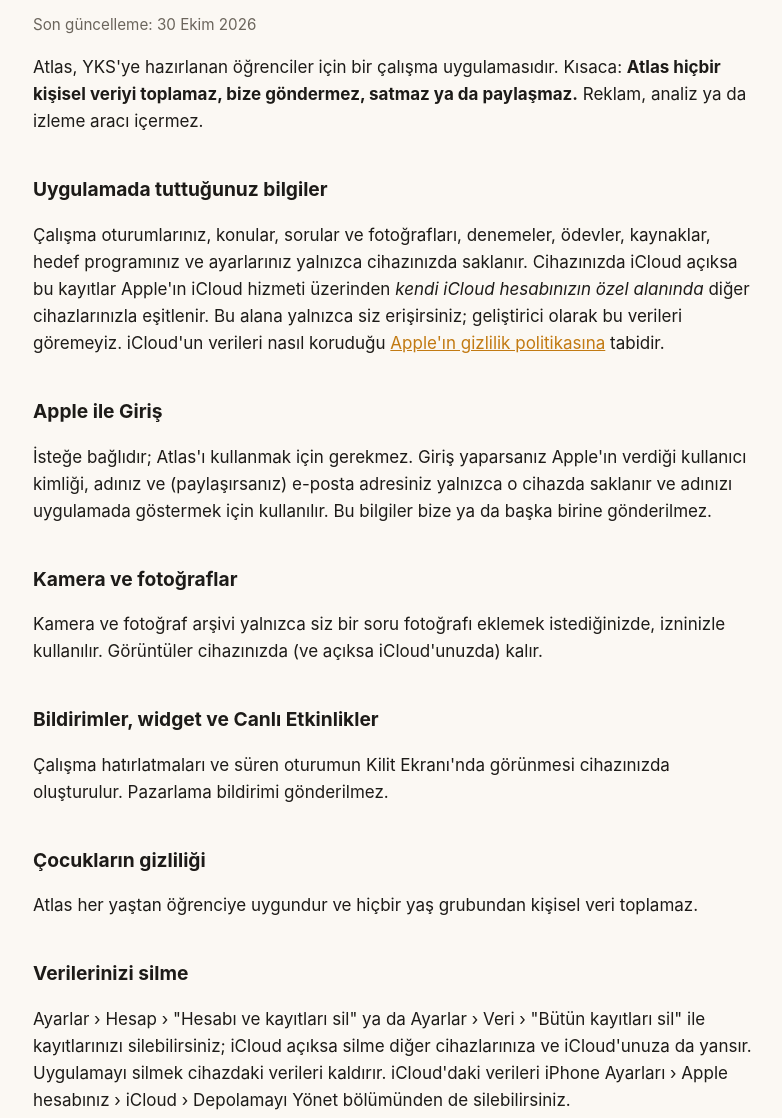
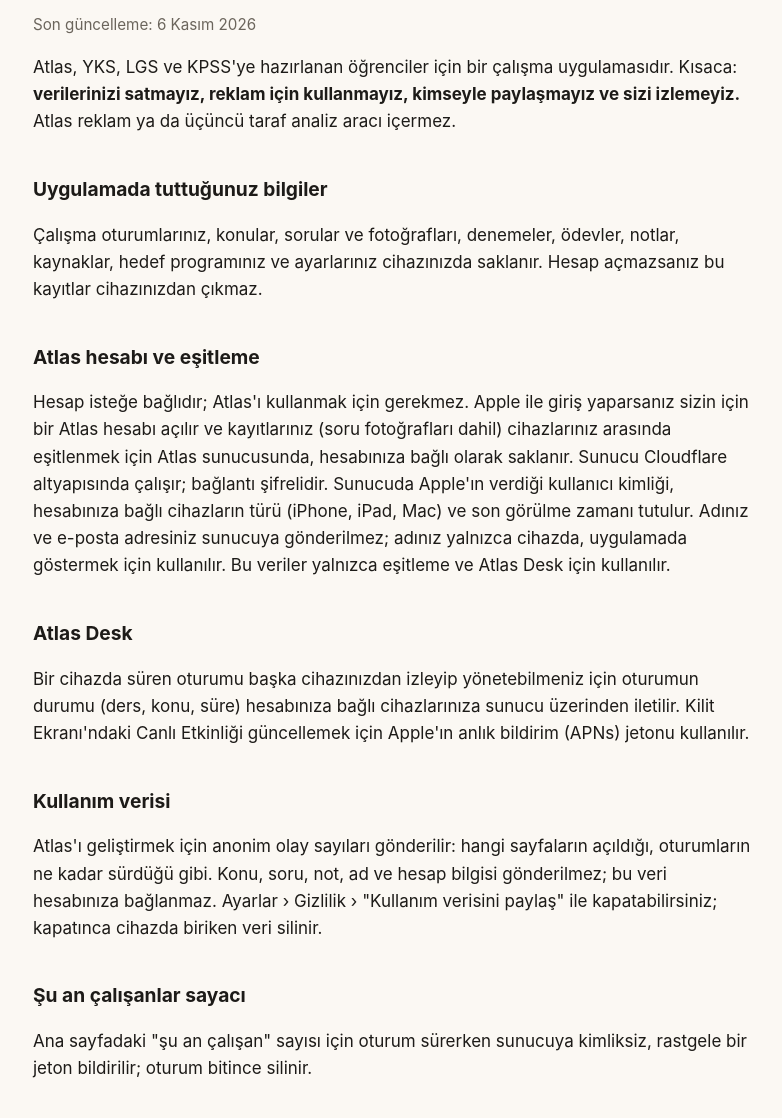
Before and after one commit to PoyrazDeveloper/atlas-destek, a plain HTML site: page gizlilik.html in a window 1280 px wide. Shown: the part 129-1247 px from the top of the page, without its empty margins (247-1029 px from the left). Drawn offline with Linux system fonts and the light colour scheme.

Commit message:
Gizlilik: Atlas hesabı, eşitleme, Desk ve anonim kullanım verisi

```diff
--- a/gizlilik.html
+++ b/gizlilik.html
@@ -4,27 +4,36 @@
 <body><main>
 <nav><a href="./">Destek</a><a href="gizlilik.html">Gizlilik Politikası</a></nav>
 <h1>Gizlilik Politikası</h1>
-<p class="alt">Son güncelleme: 30 Ekim 2026</p>
+<p class="alt">Son güncelleme: 6 Kasım 2026</p>
 
-<p>Atlas, YKS'ye hazırlanan öğrenciler için bir çalışma uygulamasıdır. Kısaca: <strong>Atlas hiçbir kişisel veriyi toplamaz, bize göndermez, satmaz ya da paylaşmaz.</strong> Reklam, analiz ya da izleme aracı içermez.</p>
+<p>Atlas, YKS, LGS ve KPSS'ye hazırlanan öğrenciler için bir çalışma uygulamasıdır. Kısaca: <strong>verilerinizi satmayız, reklam için kullanmayız, kimseyle paylaşmayız ve sizi izlemeyiz.</strong> Atlas reklam ya da üçüncü taraf analiz aracı içermez.</p>
 
 <h2>Uygulamada tuttuğunuz bilgiler</h2>
-<p>Çalışma oturumlarınız, konular, sorular ve fotoğrafları, denemeler, ödevler, kaynaklar, hedef programınız ve ayarlarınız yalnızca cihazınızda saklanır. Cihazınızda iCloud açıksa bu kayıtlar Apple'ın iCloud hizmeti üzerinden <em>kendi iCloud hesabınızın özel alanında</em> diğer cihazlarınızla eşitlenir. Bu alana yalnızca siz erişirsiniz; geliştirici olarak bu verileri göremeyiz. iCloud'un verileri nasıl koruduğu <a href="https://www.apple.com/tr/legal/privacy/">Apple'ın gizlilik politikasına</a> tabidir.</p>
+<p>Çalışma oturumlarınız, konular, sorular ve fotoğrafları, denemeler, ödevler, notlar, kaynaklar, hedef programınız ve ayarlarınız cihazınızda saklanır. Hesap açmazsanız bu kayıtlar cihazınızdan çıkmaz.</p>
 
-<h2>Apple ile Giriş</h2>
-<p>İsteğe bağlıdır; Atlas'ı kullanmak için gerekmez. Giriş yaparsanız Apple'ın verdiği kullanıcı kimliği, adınız ve (paylaşırsanız) e-posta adresiniz yalnızca o cihazda saklanır ve adınızı uygulamada göstermek için kullanılır. Bu bilgiler bize ya da başka birine gönderilmez.</p>
+<h2>Atlas hesabı ve eşitleme</h2>
+<p>Hesap isteğe bağlıdır; Atlas'ı kullanmak için gerekmez. Apple ile giriş yaparsanız sizin için bir Atlas hesabı açılır ve kayıtlarınız (soru fotoğrafları dahil) cihazlarınız arasında eşitlenmek için Atlas sunucusunda, hesabınıza bağlı olarak saklanır. Sunucu Cloudflare altyapısında çalışır; bağlantı şifrelidir. Sunucuda Apple'ın verdiği kullanıcı kimliği, hesabınıza bağlı cihazların türü (iPhone, iPad, Mac) ve son görülme zamanı tutulur. Adınız ve e-posta adresiniz sunucuya gönderilmez; adınız yalnızca cihazda, uygulamada göstermek için kullanılır. Bu veriler yalnızca eşitleme ve Atlas Desk için kullanılır.</p>
+
+<h2>Atlas Desk</h2>
+<p>Bir cihazda süren oturumu başka cihazınızdan izleyip yönetebilmeniz için oturumun durumu (ders, konu, süre) hesabınıza bağlı cihazlarınıza sunucu üzerinden iletilir. Kilit Ekranı'ndaki Canlı Etkinliği güncellemek için Apple'ın anlık bildirim (APNs) jetonu kullanılır.</p>
+
+<h2>Kullanım verisi</h2>
+<p>Atlas'ı geliştirmek için anonim olay sayıları gönderilir: hangi sayfaların açıldığı, oturumların ne kadar sürdüğü gibi. Konu, soru, not, ad ve hesap bilgisi gönderilmez; bu veri hesabınıza bağlanmaz. Ayarlar › Gizlilik › "Kullanım verisini paylaş" ile kapatabilirsiniz; kapatınca cihazda biriken veri silinir.</p>
+
+<h2>Şu an çalışanlar sayacı</h2>
+<p>Ana sayfadaki "şu an çalışan" sayısı için oturum sürerken sunucuya kimliksiz, rastgele bir jeton bildirilir; oturum bitince silinir.</p>
 
 <h2>Kamera ve fotoğraflar</h2>
-<p>Kamera ve fotoğraf arşivi yalnızca siz bir soru fotoğrafı eklemek istediğinizde, izninizle kullanılır. Görüntüler cihazınızda (ve açıksa iCloud'unuzda) kalır.</p>
+<p>Kamera ve fotoğraf arşivi yalnızca siz bir soru fotoğrafı eklemek istediğinizde, izninizle kullanılır. Görüntüler cihazınızda (ve hesabınız varsa eşitleme için Atlas sunucusunda) kalır.</p>
 
 <h2>Bildirimler, widget ve Canlı Etkinlikler</h2>
-<p>Çalışma hatırlatmaları ve süren oturumun Kilit Ekranı'nda görünmesi cihazınızda oluşturulur. Pazarlama bildirimi gönderilmez.</p>
+<p>Çalışma hatırlatmaları cihazınızda oluşturulur. Pazarlama bildirimi gönderilmez.</p>
 
 <h2>Çocukların gizliliği</h2>
-<p>Atlas her yaştan öğrenciye uygundur ve hiçbir yaş grubundan kişisel veri toplamaz.</p>
+<p>Atlas her yaştan öğrenciye uygundur. Hesap açmak isteğe bağlıdır ve verileri yalnızca yukarıda yazılan amaçlarla kullanılır.</p>
 
 <h2>Verilerinizi silme</h2>
-<p>Ayarlar › Hesap › "Hesabı ve kayıtları sil" ya da Ayarlar › Veri › "Bütün kayıtları sil" ile kayıtlarınızı silebilirsiniz; iCloud açıksa silme diğer cihazlarınıza ve iCloud'unuza da yansır. Uygulamayı silmek cihazdaki verileri kaldırır. iCloud'daki verileri iPhone Ayarları › Apple hesabınız › iCloud › Depolamayı Yönet bölümünden de silebilirsiniz.</p>
+<p>Ayarlar › Hesap › "Hesabı ve kayıtları sil" hesabınızı ve sunucudaki bütün kayıtlarınızı siler, Apple ile girişin iznini de geri alır. Ayarlar › Veri › "Bütün kayıtları sil" cihazdaki kayıtları siler. Uygulamayı silmek cihazdaki verileri kaldırır.</p>
 
 <h2>Değişiklikler ve iletişim</h2>
 <p>Bu politika değişirse güncel hali bu sayfada yayınlanır. Sorularınız için <a href="https://github.com/PoyrazDeveloper/atlas-destek/issues/new">destek kaydı açabilirsiniz</a>.</p>
@@ -32,9 +41,10 @@
 <hr>
 <h1 lang="en">Privacy Policy (English)</h1>
 <div lang="en">
-<p><strong>Atlas does not collect, transmit, sell or share any personal data.</strong> It contains no advertising, analytics or tracking.</p>
-<p>Everything you enter (study sessions, topics, questions and their photos, practice exams, assignments, resources, goals and settings) is stored on your device and, if iCloud is enabled, synced through your own private iCloud database, which only you can access. Sign in with Apple is optional; the identifier, name and email it provides stay on that device and are only used to show your name. The camera and photo library are used only when you choose to add a question photo. Reminders, widgets and Live Activities are generated on your device.</p>
-<p>You can delete your data in Settings › Account › "Delete account and records". Deleting the app removes on-device data; iCloud data can also be removed in iOS Settings › Apple Account › iCloud › Manage Storage. Contact: <a href="https://github.com/PoyrazDeveloper/atlas-destek/issues/new">open a support request</a>.</p>
+<p><strong>We do not sell your data, use it for advertising, share it with anyone or track you.</strong> Atlas contains no ads or third-party analytics.</p>
+<p>Everything you enter (study sessions, topics, questions and their photos, practice exams, assignments, notes, resources, goals and settings) is stored on your device. An account is optional: if you sign in with Apple, an Atlas account is created and your records, including question photos, are stored on the Atlas server (running on Cloudflare, encrypted in transit) linked to your account, so they sync across your devices. The server keeps your Apple user identifier and the type and last-seen time of your devices; your name and email are not sent. Atlas Desk relays the state of a running session to your own devices and uses Apple push tokens to update Live Activities.</p>
+<p>To improve Atlas, anonymous event counts (which pages are opened, how long sessions last) are sent; no topics, questions, notes, names or account details, and they are not linked to your account. You can turn this off in Settings › Privacy. The "studying now" counter uses a random, anonymous token while a session is running.</p>
+<p>Settings › Account › "Delete account and records" deletes your account and all server records and revokes Sign in with Apple. Contact: <a href="https://github.com/PoyrazDeveloper/atlas-destek/issues/new">open a support request</a>.</p>
 </div>
 <hr><p class="alt">Atlas · Canberk Poyraz Özsoy</p>
 </main></body></html>
```
